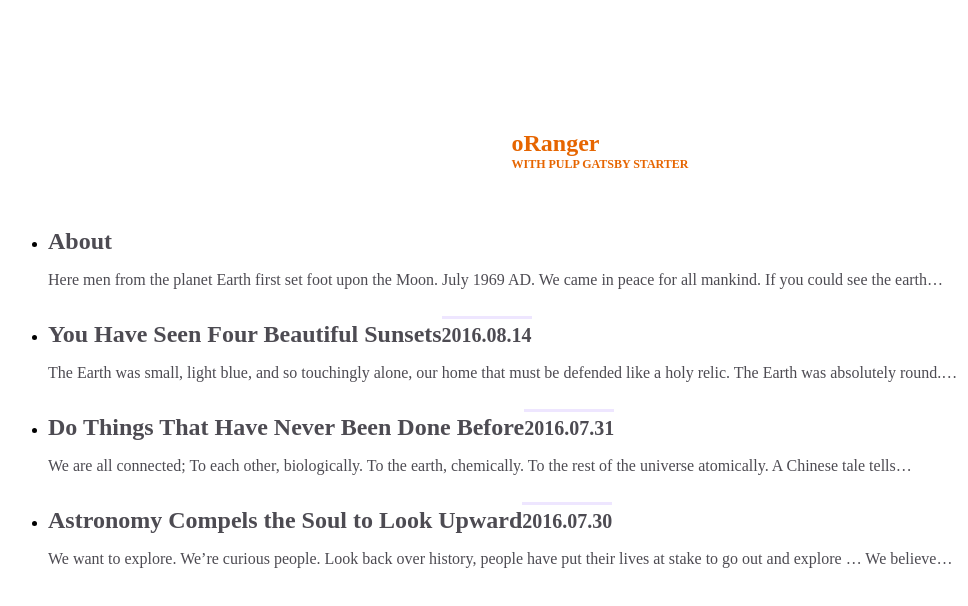
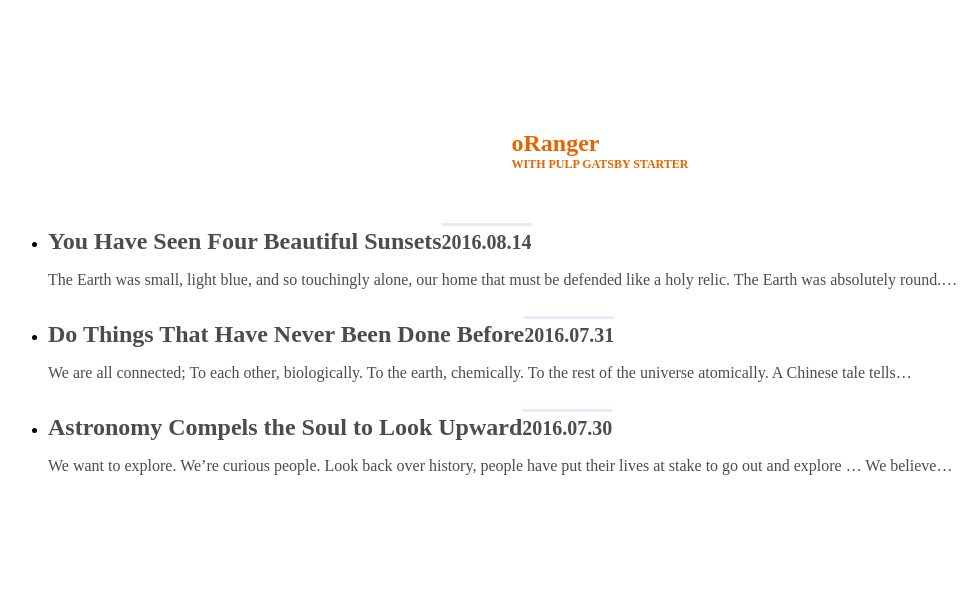
Before and after one commit to withpulp/gatsby-oRanger, a Gatsby site: page / in a window 1280 px wide. Shown: the whole page, without its empty margins (40-1008 px from the left). Built offline with nearby package versions, Linux system fonts and the light colour scheme; Gatsby itself is replaced by a stand-in of ours.

Commit message:
about wip

```diff
--- a/gatsby-config.js
+++ b/gatsby-config.js
@@ -146,6 +146,7 @@ module.exports = {
                     frontmatter {
                       title
                       date
+                      type
                       category
                       tags
                     }
--- a/src/pages/about.jsx
+++ b/src/pages/about.jsx
@@ -43,6 +43,7 @@ export const pageQuery = graphql`
       node {
         frontmatter {
           title
+          type
         }
       }
     }
--- a/src/pages/index.jsx
+++ b/src/pages/index.jsx
@@ -8,16 +8,20 @@ import config from '../../data/SiteConfig';
 
 class Index extends React.Component {
   render() {
-    const posts = this.props.data.allMarkdownRemark.edges;
+    const content = this.props.data.allMarkdownRemark.edges;
+    const posts = [];
     const hero = {
       type: 'index',
       title: config.siteTitle,
       caption: config.siteDescription
     };
-    const test = _.filter(this.props.data.allMarkdownRemark.edges, {type: 'post'});
-    console.log(test);
 
-    console.log(this.props.data);
+    // @TODO: filter out post types through graphQL
+    content.forEach((item) => {
+      if (_.includes(item.node.frontmatter.type, 'post')) {
+        posts.push(item);
+      }
+    });
 
     return (
       <div className="index page">
@@ -48,6 +52,7 @@ export const pageQuery = graphql`
         timeToRead
         frontmatter {
           title
+          type
           category
           tags
           date
--- a/src/templates/post.jsx
+++ b/src/templates/post.jsx
@@ -52,6 +52,7 @@ query BlogPostBySlug($slug: String!) {
     frontmatter {
       title
       date
+      type
       category
       tags
       previous
```
